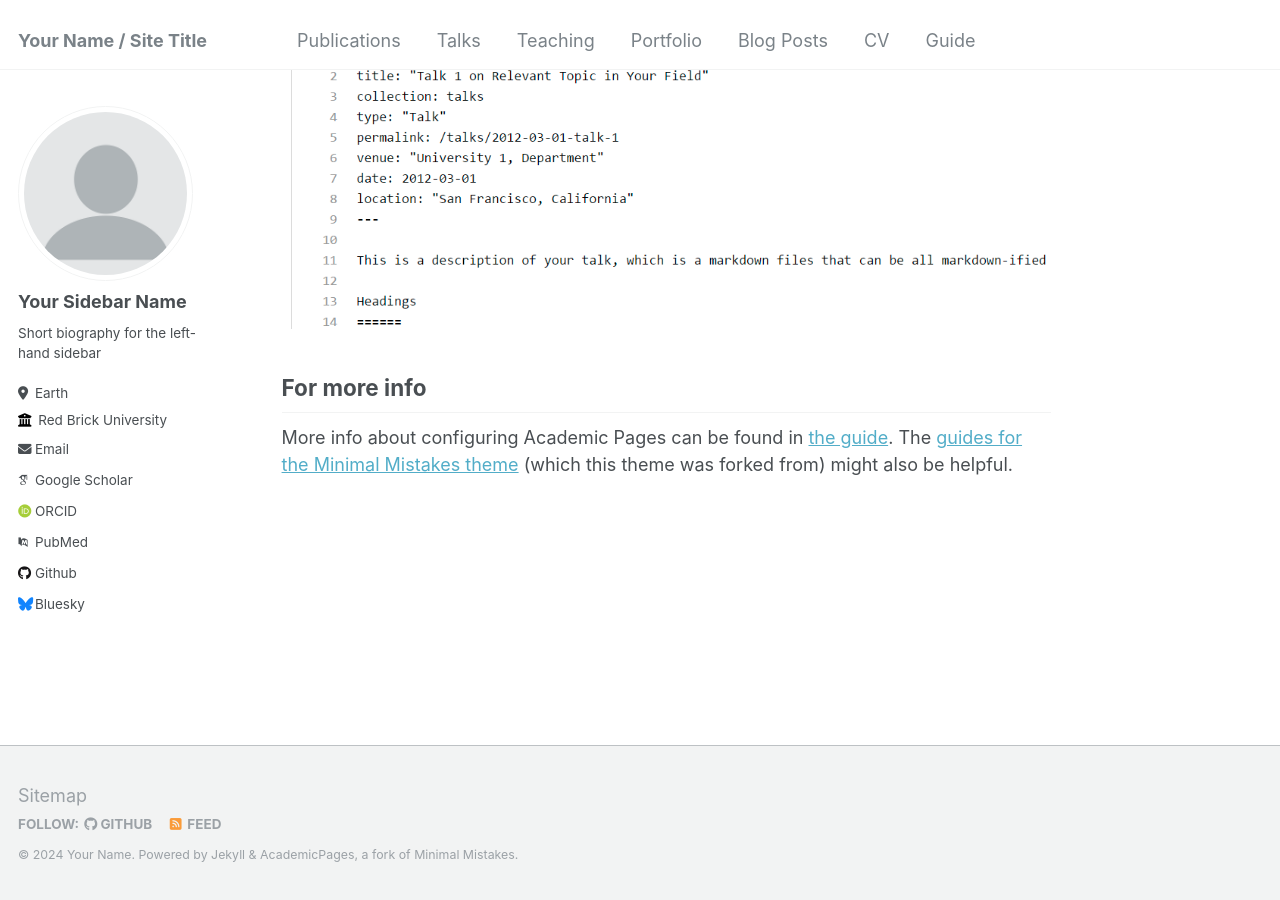
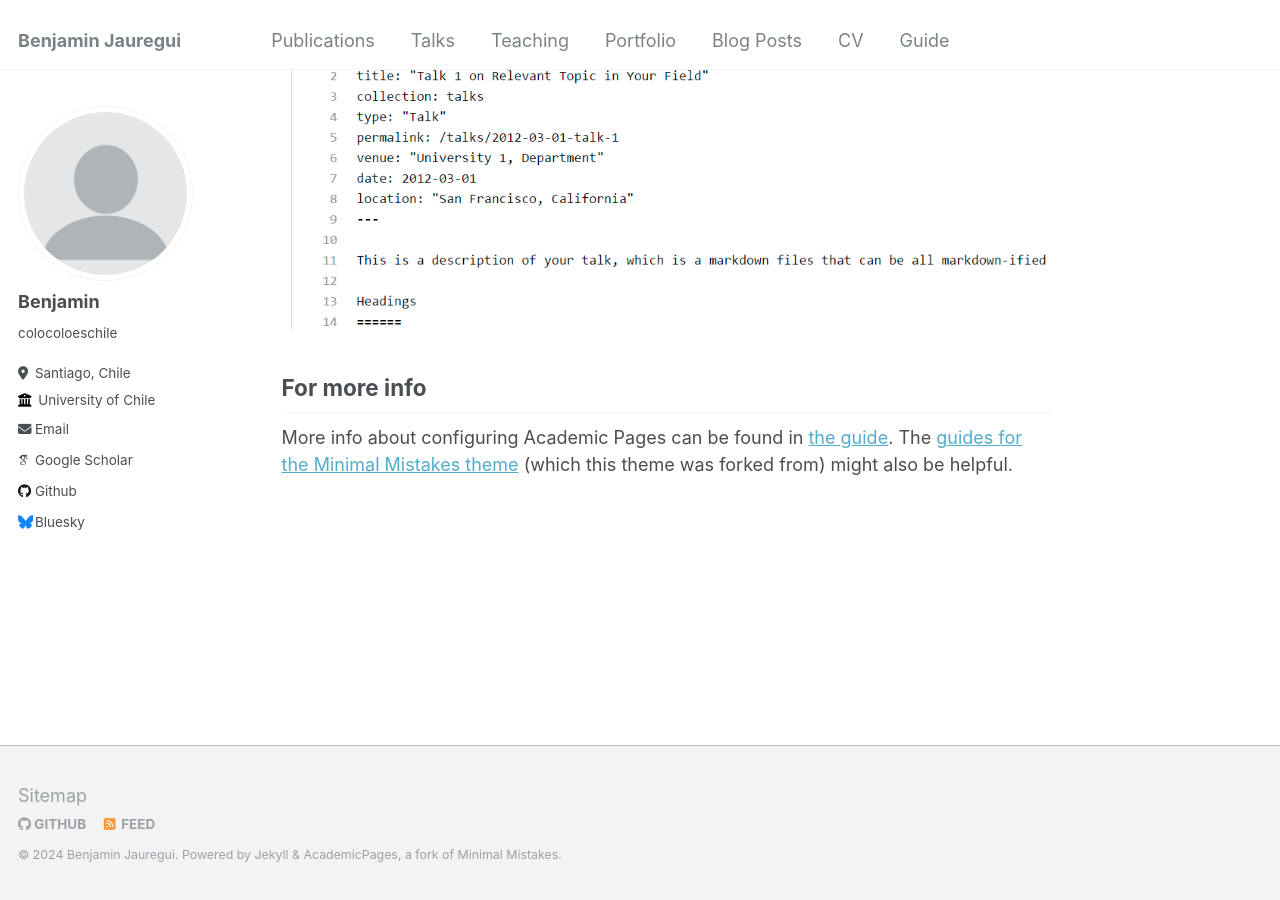
Before and after one commit to bjauregui/bjauregui.github.io, a Jekyll site: the page built from _pages/about.md, in a window 1280 px wide and 900 px high, scrolled down 2660 px. Built offline with Jekyll 4.4.1, drawn with Linux system fonts in a browser that asks for light colours; some web fonts are replaced.

```diff
--- a/_config.yml
+++ b/_config.yml
@@ -7,14 +7,14 @@
 # server process.
 
 # Basic Site Settings
-locale                   : "en-US"
-title                    : "Your Name / Site Title"
+locale                   : "Santiago, Chile"
+title                    : "Benjamin Jauregui"
 title_separator          : "-"
-name                     : &name "Your Name"
-description              : &description "personal description"
-url                      : https://academicpages.github.io # the base hostname & protocol for your site e.g. "https://mmistakes.github.io"
+name                     : &name "Benjamin Jauregui"
+description              : &description "Hi! I am a second year PhD student at University of Chile, Chile."
+url                      : https://bjauregui.github.io # the base hostname & protocol for your site e.g. "https://mmistakes.github.io"
 baseurl                  : "" # the subpath of your site, e.g. "/blog"
-repository               : "academicpages/academicpages.github.io"
+repository               : "bjauregui/bjauregui.github.io"
 
 # Site Author - The following control what appear as part of the author content on the side bar.
 #               If a field is blank the icon and link will not appear, otherwise it will be shown.
@@ -22,28 +22,28 @@ repository               : "academicpages/academicpages.github.io"
 author:
   # Biographic information
   avatar           : "profile.png"
-  name             : "Your Sidebar Name"
-  pronouns         : # example: "she/her"
-  bio              : "Short biography for the left-hand sidebar"
-  location         : "Earth"
-  employer         : "Red Brick University"
+  name             : "Benjamin"
+  pronouns         : # example: "he/him"
+  bio              : "colocoloeschile"
+  location         : "Santiago, Chile"
+  employer         : "University of Chile"
   uri              : # URL
-  email            : "none@example.org"
+  email            : "bjauregui@dim.uchile.cl"
 
   # Academic websites
   arxiv            : # URL - Update with the correct link to your profile
-  googlescholar    : "https://scholar.google.com/citations?user=PS_CX0AAAAAJ"
+  googlescholar    : "https://scholar.google.com/citations?user=eeS-QRwAAAAJ&hl=es"
   impactstory      : # URL
-  orcid            : "http://orcid.org/yourorcidurl"
+  orcid            : # URL
   semantic         : # URL
-  pubmed           : "https://www.ncbi.nlm.nih.gov/pubmed/?term=john+snow"
+  pubmed           : # URL
   researchgate     : # URL
 
   # Repositories and software development
   bitbucket        : # Username - Update with your username on the site
   codepen          : # Username
   dribbble         : # Username
-  github           : "academicpages"
+  github           : "bjauregui"
   kaggle           : # Username
   stackoverflow    : # User number or user number and name (i.e., use "1" or "1/jeff-atwood")
 
```
